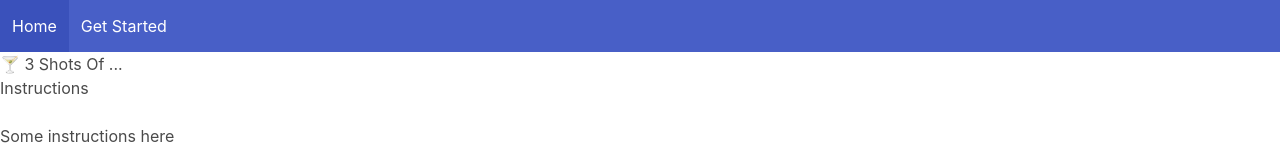
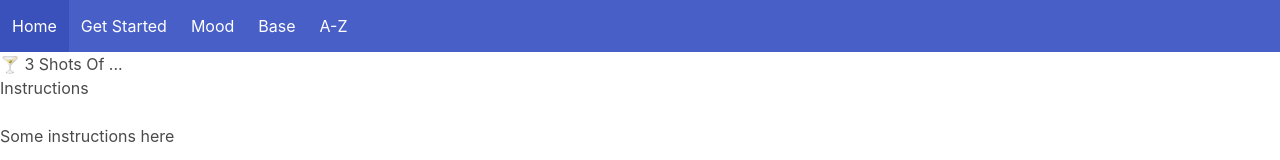
Before and after one commit to shawn-ng/Three-Shots-Of, a React (Create React App) app in the folder Three-Shots-Of/tso-react-app/: page / in a window 1280 px wide. Shown: the top 160 px of the page. Built offline with nearby package versions, Linux system fonts and the light colour scheme.

Commit message:
App - Path Foundation

```diff
--- a/Three-Shots-Of/tso-react-app/src/App.js
+++ b/Three-Shots-Of/tso-react-app/src/App.js
@@ -11,6 +11,9 @@ function App() {
       <NavBar />
       <Switch>
         <Route exact path="/" component={Home} />
+        <Route path="/mood"></Route>
+        <Route path="/base"></Route>
+        <Route path="/a-z"></Route>
       </Switch>
     </Router>
   );
--- a/Three-Shots-Of/tso-react-app/src/components/common/NavBar.js
+++ b/Three-Shots-Of/tso-react-app/src/components/common/NavBar.js
@@ -11,6 +11,15 @@ const NavBar = () => {
         <Link to="/getstarted" className="navbar-item">
           Get Started
         </Link>
+        <Link to="/mood" className="navbar-item">
+          Mood
+        </Link>
+        <Link to="/base" className="navbar-item">
+          Base
+        </Link>
+        <Link to="/a-z" className="navbar-item">
+          A-Z
+        </Link>
       </div>
     </section>
   );
```
